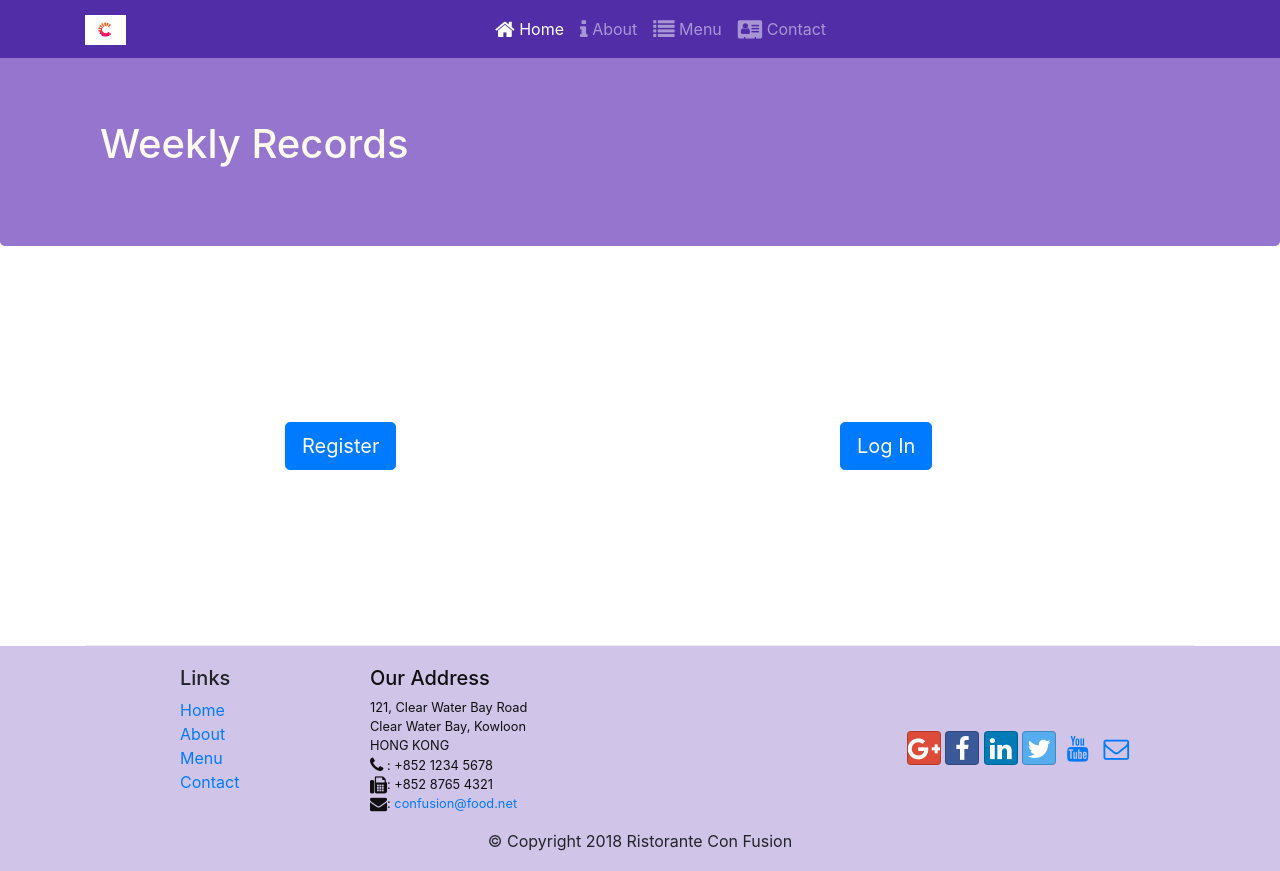
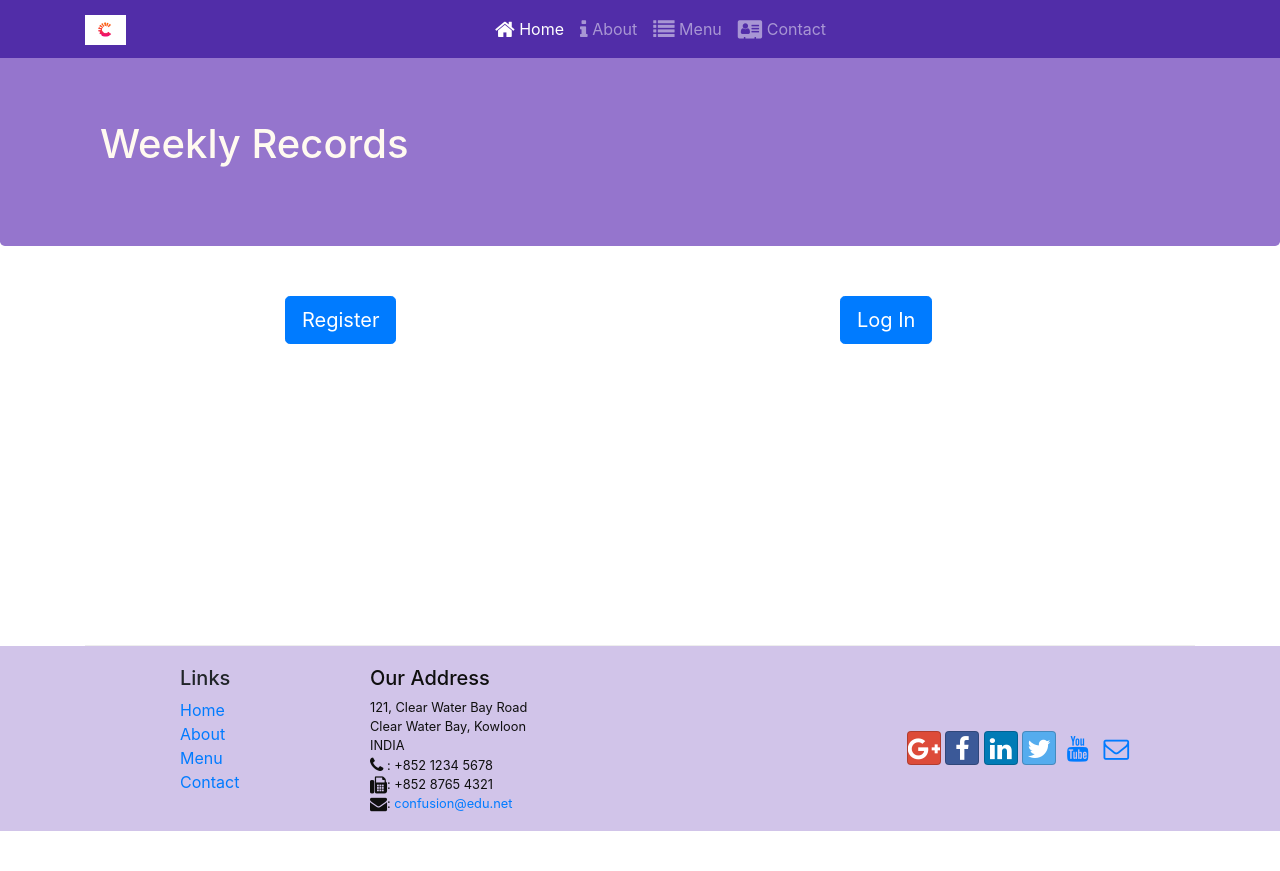
Before and after one commit to RADHIKACHATURVEDI/The-Django-Project, a website: page index.html in a window 1280 px wide. After the commit the page ends 831 px from the top, so only its background shows below. Drawn offline with nearby package versions, Linux system fonts and the light colour scheme.

Commit message:
complete home.html

```diff
--- a/index.html
+++ b/index.html
@@ -43,7 +43,7 @@
     <header class="jumbotron">
         <div class="container">
             <div class="row row-header">
-                <div class="col-12 col-sm-12 align-text-center">
+                <div class="col-12 col-sm-12 my-auto">
                     <h1>Weekly Records</h1>
 
                 </div>
@@ -54,8 +54,8 @@
         </div>
     </header>
 
-    <div class="container bg-pink">
-        <div class="row row-content align-items-center">
+    <div class="container ">
+        <div class="row row-content justify-content-center my-auto">
 
             <div class="col col-sm-4 col-md-4 offset-2 ">
 
@@ -86,10 +86,10 @@
                     <address>
 		              121, Clear Water Bay Road<br>
 		              Clear Water Bay, Kowloon<br>
-		              HONG KONG<br>
+		              INDIA<br>
 		              <i class="fa fa-phone fa-lg"></i> : +852 1234 5678<br>
 		              <i class="fa fa-fax fa-lg"></i>: +852 8765 4321<br>
-		              <i class="fa fa-envelope fa-lg"></i>: <a href="mailto:confusion@edu.net">confusion@food.net</a>
+		              <i class="fa fa-envelope fa-lg"></i>: <a href="mailto:confusion@edu.net">confusion@edu.net</a>
 		           </address>
                 </div>
                 <div class="col-12 col-sm-4 align-self-center">
@@ -103,11 +103,7 @@
                     </div>
                 </div>
            </div>
-           <div class="row justify-content-center">
-                <div class="col-auto">
-                    <p>© Copyright 2018 Ristorante Con Fusion</p>
-                </div>
-           </div>
+
         </div>
     </footer>
 
```
